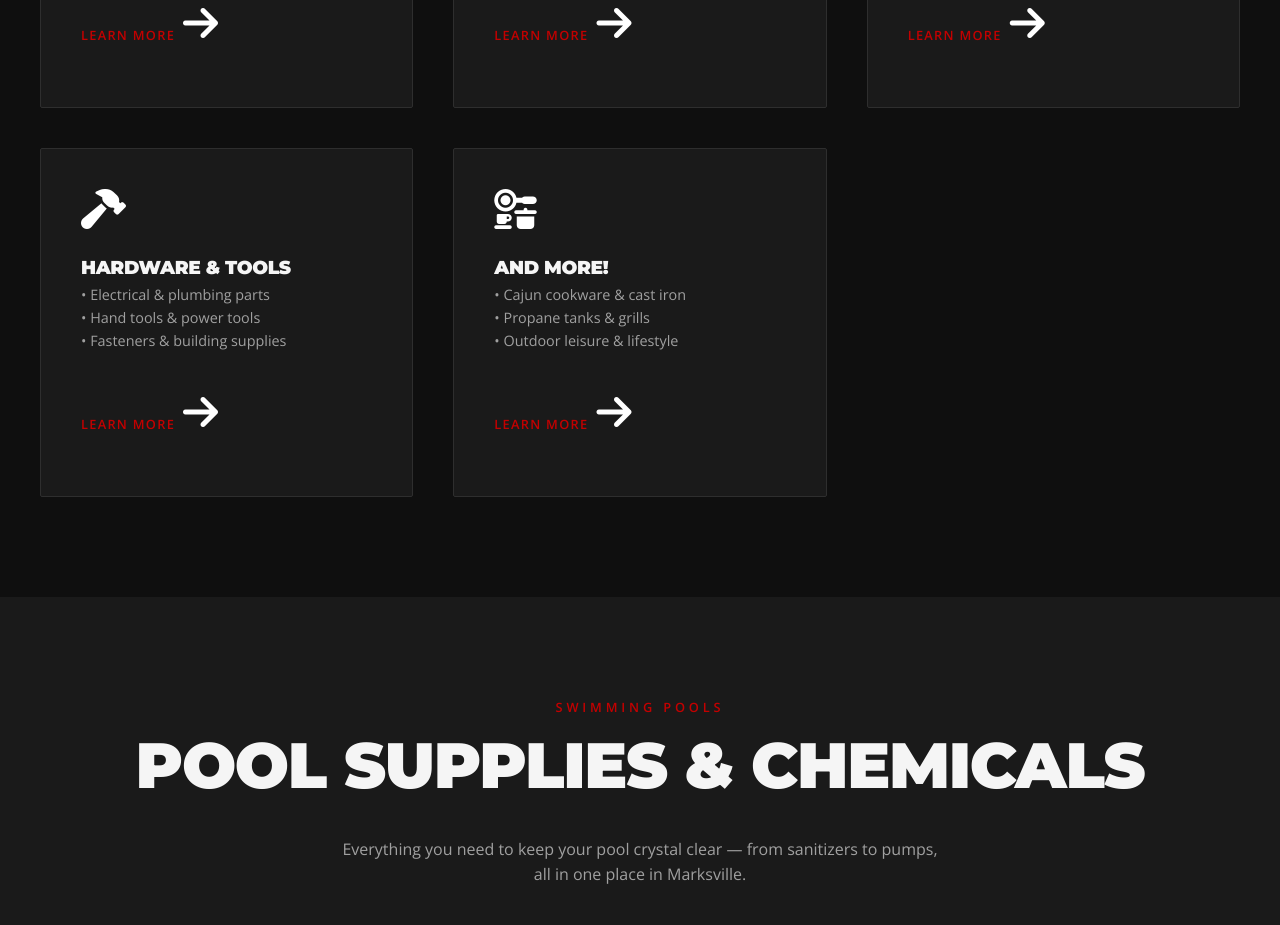
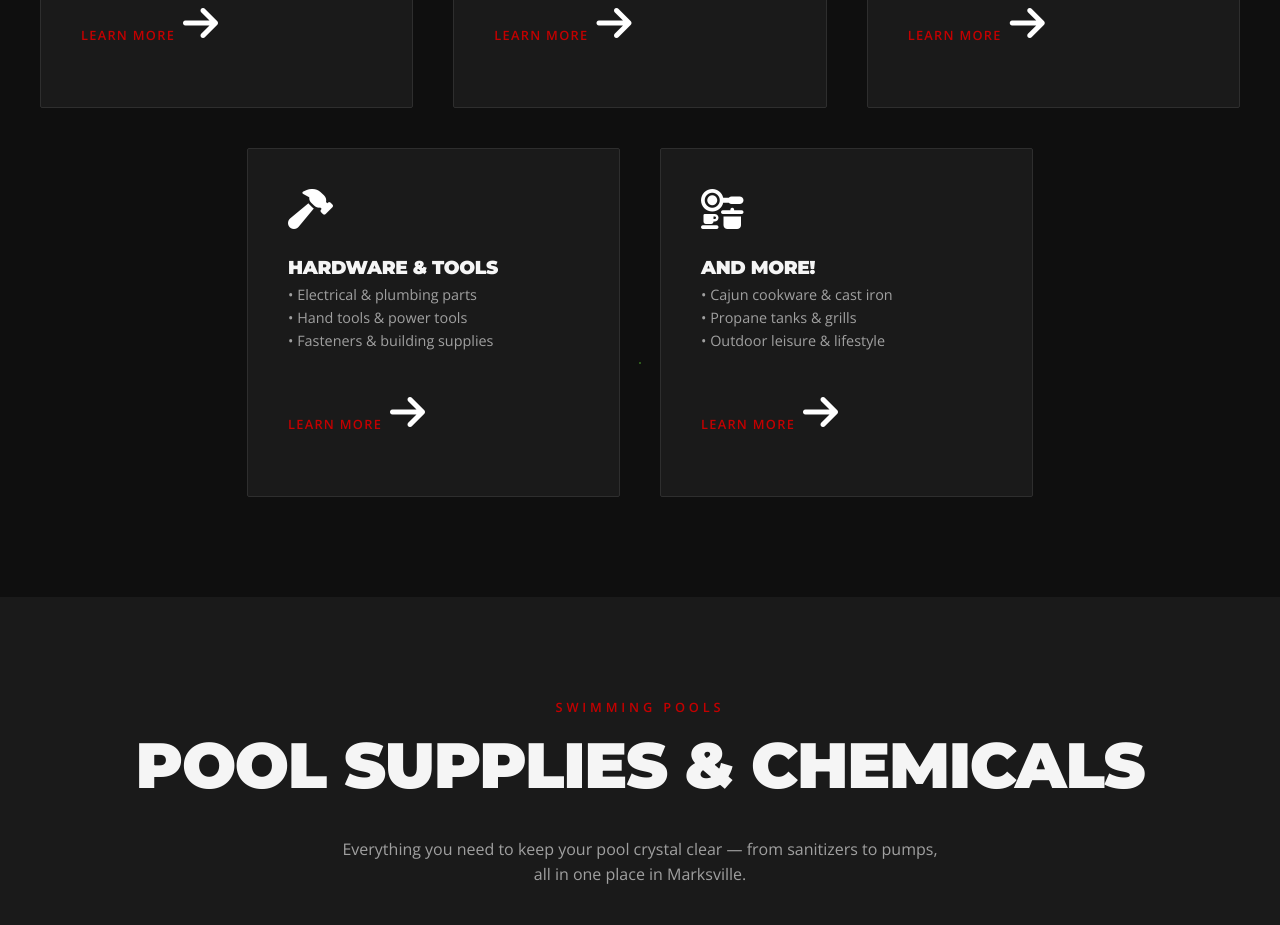
Before and after one commit to Founditmarketing/Avoyelles-Outdoors, a React app: page index.html in a window 1280 px wide. Shown: the part 2437-3362 px from the top of the page. Built offline with nearby package versions, Linux system fonts and the light colour scheme.

Commit message:
fix: center Hardware & Tools and And More! cards in What We Supply grid

```diff
--- a/index.html
+++ b/index.html
@@ -237,7 +237,8 @@
                     </ul>
                     <a href="lawn-garden.html" class="card-link">Learn More <i class="fa-solid fa-arrow-right"></i></a>
                 </div>
-                <div class="card reveal" style="grid-column: span 1.5; transform-origin: center;">
+                <div style="grid-column: 1 / -1; display: flex; gap: 40px; justify-content: center;">
+                    <div class="card reveal" style="flex: 0 1 calc(33.333% - 27px);">
                         <i class="fa-solid fa-hammer"></i>
                         <h3>Hardware & Tools</h3>
                         <ul class="mb-20" style="color: var(--text-muted); font-size: 0.9rem;">
@@ -247,7 +248,7 @@
                         </ul>
                         <a href="hardware-tools.html" class="card-link">Learn More <i class="fa-solid fa-arrow-right"></i></a>
                     </div>
-                <div class="card reveal" style="grid-column: span 1.5;">
+                    <div class="card reveal" style="flex: 0 1 calc(33.333% - 27px);">
                         <i class="fa-solid fa-kitchen-set"></i>
                         <h3>And More!</h3>
                         <ul class="mb-20" style="color: var(--text-muted); font-size: 0.9rem;">
@@ -256,6 +257,7 @@
                             <li>• Outdoor leisure & lifestyle</li>
                         </ul>
                         <a href="hardware-tools.html#more" class="card-link">Learn More <i class="fa-solid fa-arrow-right"></i></a>
+                    </div>
                 </div>
             </div>
         </section>
```
Lines whose indentation alone changed are shown as unchanged.
